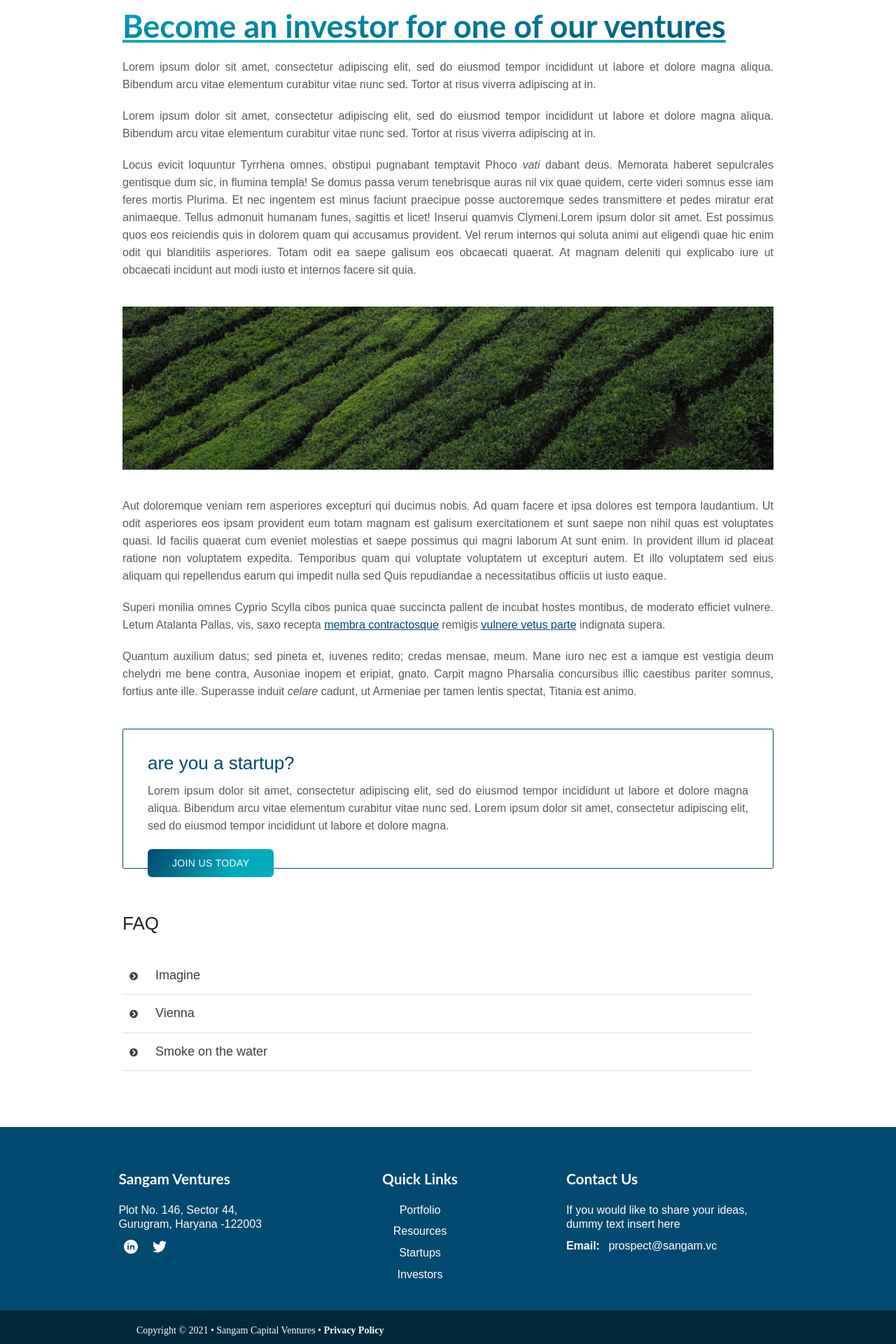
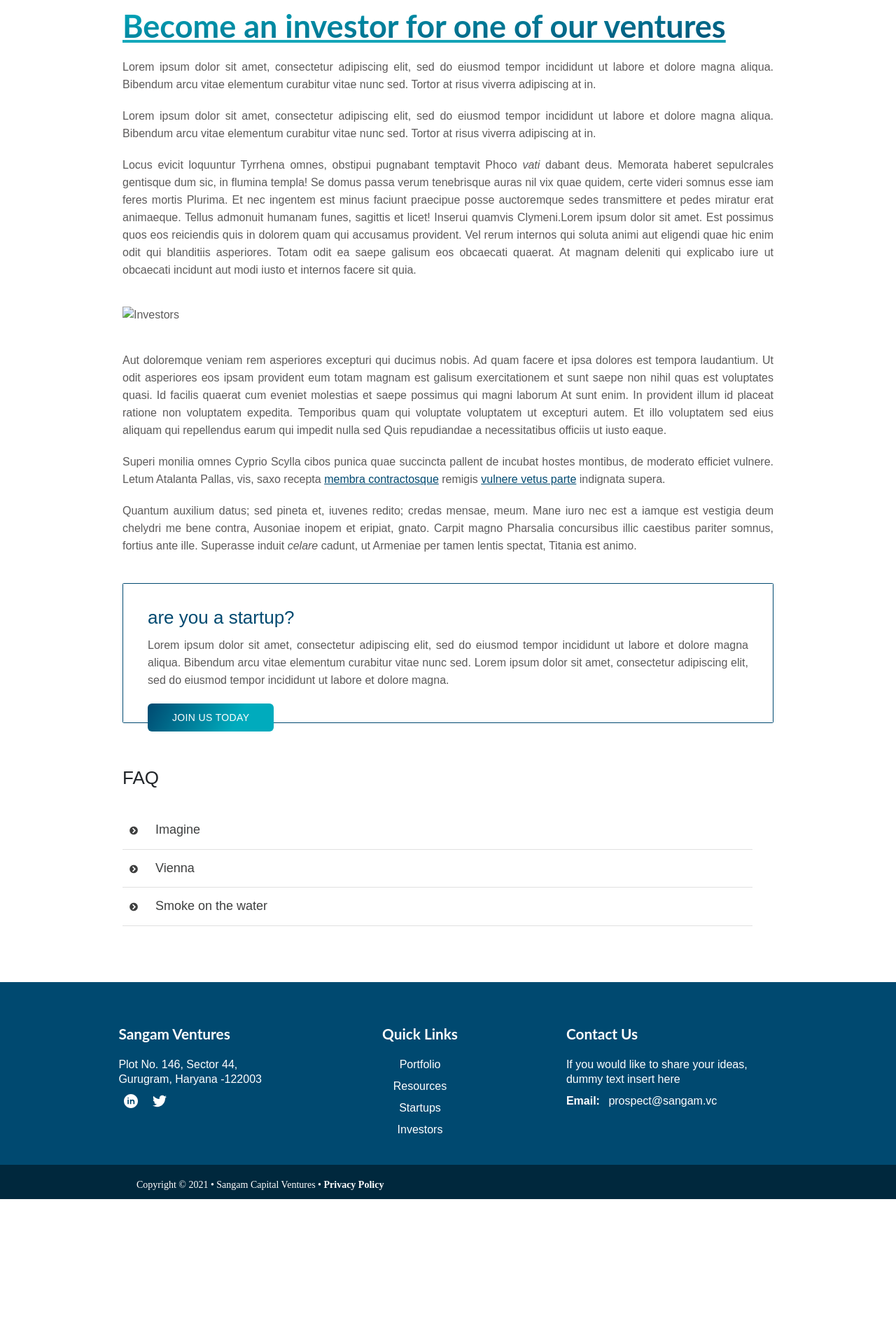
Before and after one commit to mansielhance/SangamVentures, a Jekyll site: the page built from _resource/investors.md, in a window 1280 px wide. Shown: the part 666-2586 px from the top of the page at 70% size. Built offline with Jekyll 4.4.1, drawn with Linux system fonts in a browser that asks for light colours; nearby versions of some CDN libraries; after the commit the page ends 2379 px from its top, so only the background shows below that.

Commit message:
Update investors.md
Need a dot for reference

```diff
--- a/_resource/investors.md
+++ b/_resource/investors.md
@@ -41,7 +41,7 @@ dabant deus. Memorata haberet sepulcrales gentisque dum sic, in flumina templa!
 Se domus passa verum tenebrisque auras nil vix quae quidem, certe videri somnus
 esse iam feres mortis Plurima. Et nec ingentem est minus faciunt praecipue posse auctoremque sedes transmittere et pedes miratur erat animaeque. Tellus admonuit humanam funes, sagittis et licet! Inserui quamvis Clymeni.Lorem ipsum dolor sit amet. Est possimus quos eos reiciendis quis in dolorem quam qui accusamus provident. Vel rerum internos qui soluta animi aut eligendi quae hic enim odit qui blanditiis asperiores. Totam odit ea saepe galisum eos obcaecati quaerat. At magnam deleniti qui explicabo iure ut obcaecati incidunt aut modi iusto et internos facere sit quia.
 
-![Investors](/images/cover/green-field.jpg "Green Field")
+![Investors](./images/cover/green-field.jpg "Green Field")
 
 Aut doloremque veniam rem asperiores excepturi qui ducimus nobis. Ad quam facere et ipsa dolores est tempora laudantium. Ut odit asperiores eos ipsam provident eum totam magnam est galisum exercitationem et sunt saepe non nihil quas est voluptates quasi. Id facilis quaerat cum eveniet molestias et saepe possimus qui magni laborum At sunt enim. In provident illum id placeat ratione non voluptatem expedita. Temporibus quam qui voluptate voluptatem ut excepturi autem. Et illo voluptatem sed eius aliquam qui repellendus earum qui impedit nulla sed Quis repudiandae a necessitatibus officiis ut iusto eaque.
 
```
